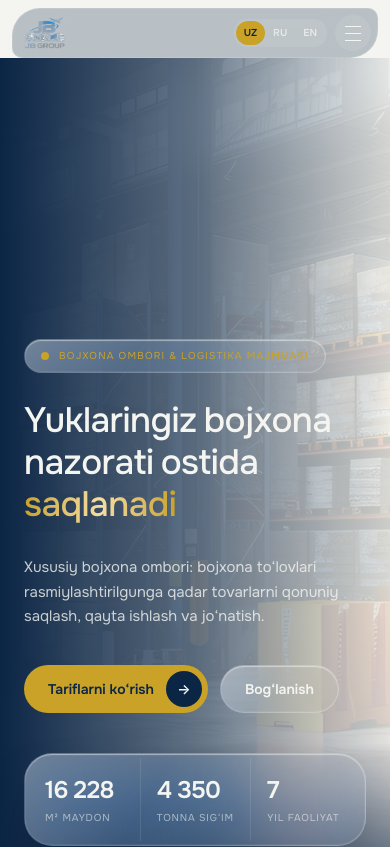
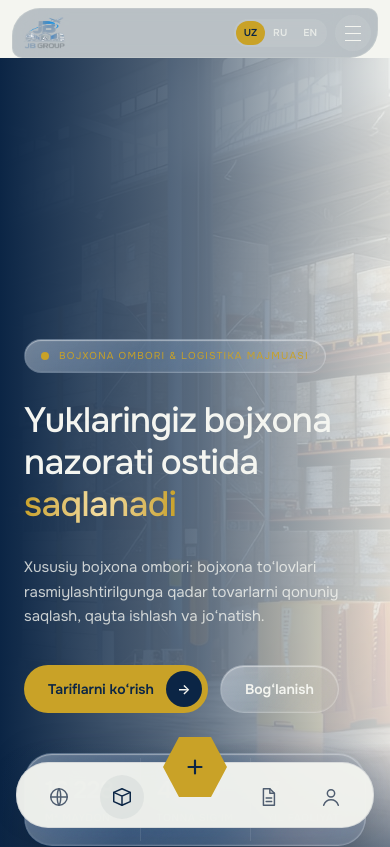
Before and after one commit to jmirkhadjayev/jbgroup-webside, a Next.js app in the folder site/: page / in a window 390 px wide. Shown: the top 847 px of the page. Built offline with nearby package versions, Linux system fonts and the light colour scheme.

Commit message:
Mobil versiya: pastki tab-bar — 4 belgi va markazda oltin olti burchakli "+" (aloqa)
Co-Authored-By: Claude Haiku 5.5 <noreply@anthropic.com>

```diff
--- a/site/src/components/variant/VariantDemo.tsx
+++ b/site/src/components/variant/VariantDemo.tsx
@@ -163,7 +163,7 @@ export default function VariantDemo({ initialLang = 'uz' }: { initialLang?: Lang
   }, [lang])
 
   return (
-    <div ref={rootRef} className="overflow-x-clip bg-paper text-navy lg:pl-20">
+    <div ref={rootRef} className="overflow-x-clip bg-paper pb-24 text-navy lg:pl-20 lg:pb-0">
       <Header lang={lang} onLang={setLang} t={t} />
       <Hero t={t} />
       <Services lang={lang} t={t} />
--- a/site/src/components/variant/ui/Header.tsx
+++ b/site/src/components/variant/ui/Header.tsx
@@ -282,6 +282,86 @@ export function Header({ lang, onLang, t }: { lang: Lang; onLang: (l: Lang) => v
           {seedSettings.phone}
         </a>
       </div>
+      {!open && <MobileTabBar t={t} active={active} />}
     </>
   )
 }
+
+const ICON_PROPS = {
+  width: 22,
+  height: 22,
+  viewBox: '0 0 24 24',
+  fill: 'none',
+  stroke: 'currentColor',
+  strokeWidth: 1.6,
+  strokeLinecap: 'round' as const,
+  strokeLinejoin: 'round' as const,
+  'aria-hidden': true,
+}
+
+const TAB_ICONS: Record<string, React.ReactNode> = {
+  about: (
+    <svg {...ICON_PROPS}>
+      <circle cx="12" cy="12" r="9" />
+      <path d="M3 12h18M12 3c2.5 3 2.5 15 0 18M12 3c-2.5 3-2.5 15 0 18" />
+    </svg>
+  ),
+  services: (
+    <svg {...ICON_PROPS}>
+      <path d="M3 7l9-4 9 4v10l-9 4-9-4z" />
+      <path d="M3 7l9 4 9-4M12 11v10" />
+    </svg>
+  ),
+  tariffs: (
+    <svg {...ICON_PROPS}>
+      <path d="M7 3h7l5 5v13H7z" />
+      <path d="M14 3v5h5M10 13h6M10 17h6" />
+    </svg>
+  ),
+  admin: (
+    <svg {...ICON_PROPS}>
+      <circle cx="12" cy="8" r="4" />
+      <path d="M4 21c1.5-4 4.5-6 8-6s6.5 2 8 6" />
+    </svg>
+  ),
+}
+
+// Pastki tab-bar (faqat mobil/planshet): 4 ta belgi va markazda oltin olti burchakli "+" (aloqa)
+function MobileTabBar({ t, active }: { t: Dict; active: string }) {
+  const left = ['about', 'services'] as const
+  const right = ['tariffs', 'admin'] as const
+
+  const tab = (id: string) => (
+    <a
+      key={id}
+      href={id === 'about' ? '#top' : `#${id}`}
+      aria-label={t.nav[id as keyof Dict['nav']]}
+      aria-current={active === id ? 'true' : undefined}
+      className={`flex h-11 w-11 items-center justify-center rounded-full transition-colors duration-300 ${
+        active === id ? 'bg-navy/5 text-navy' : 'text-steel'
+      }`}
+    >
+      {TAB_ICONS[id]}
+    </a>
+  )
+
+  return (
+    <nav aria-label="Asosiy" className="fixed inset-x-0 bottom-0 z-50 px-4 pb-4 lg:hidden">
+      <div className="relative mx-auto flex max-w-sm items-center justify-between rounded-[2rem] border border-navy/10 bg-paper/95 px-5 pb-2 pt-3 shadow-[0_-10px_40px_-15px_rgba(11,37,69,0.35)] backdrop-blur-xl">
+        {left.map(tab)}
+        <span aria-hidden="true" className="w-16" />
+        {right.map(tab)}
+        <a
+          href="#contact"
+          aria-label={t.nav.contact}
+          className="absolute left-1/2 -top-7 flex h-16 w-16 -translate-x-1/2 items-center justify-center bg-gold text-navy transition-transform duration-300 hover:scale-105"
+          style={{ clipPath: 'polygon(25% 3%, 75% 3%, 100% 50%, 75% 97%, 25% 97%, 0% 50%)' }}
+        >
+          <svg {...ICON_PROPS} width={26} height={26} strokeWidth={2}>
+            <path d="M12 6v12M6 12h12" />
+          </svg>
+        </a>
+      </div>
+    </nav>
+  )
+}
```
